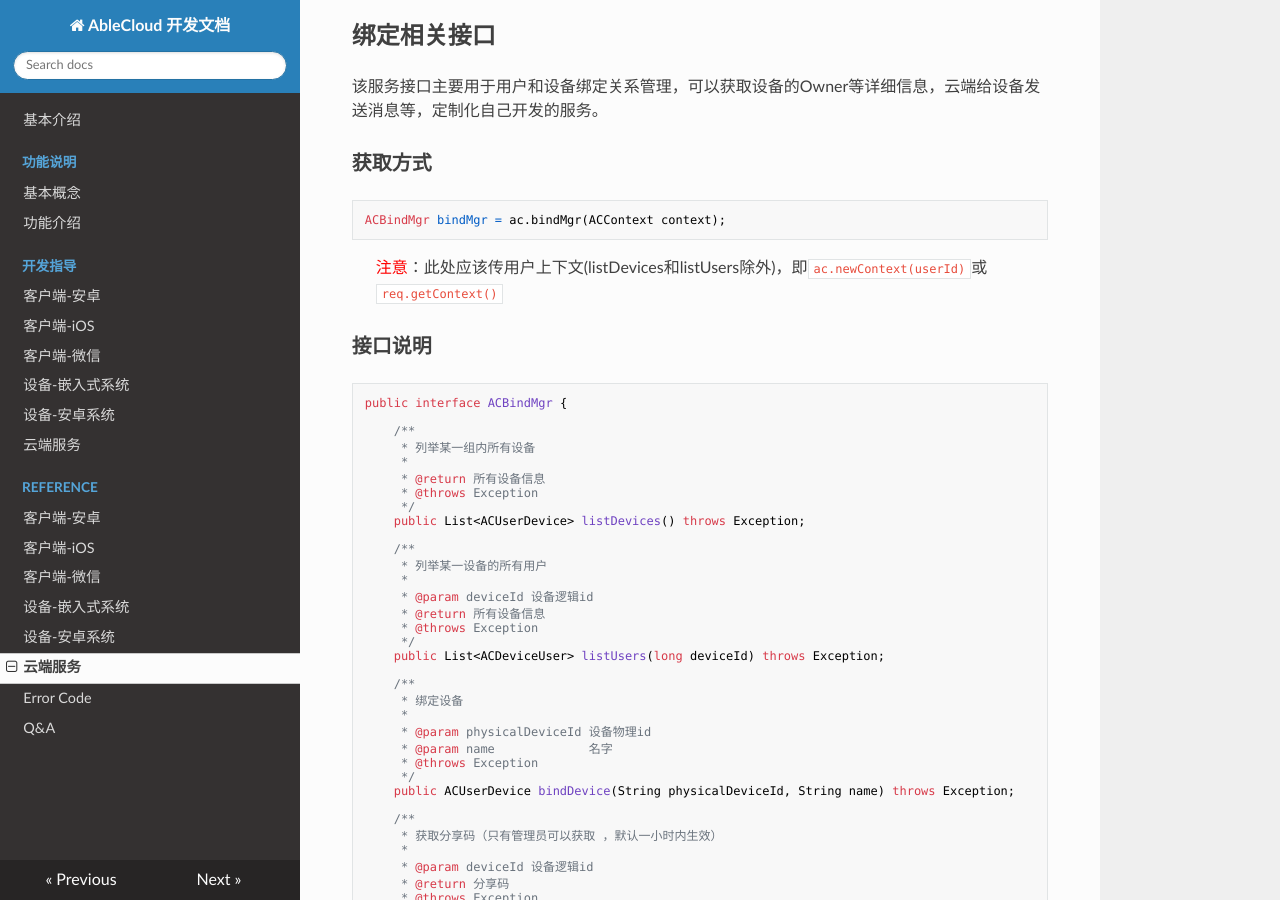
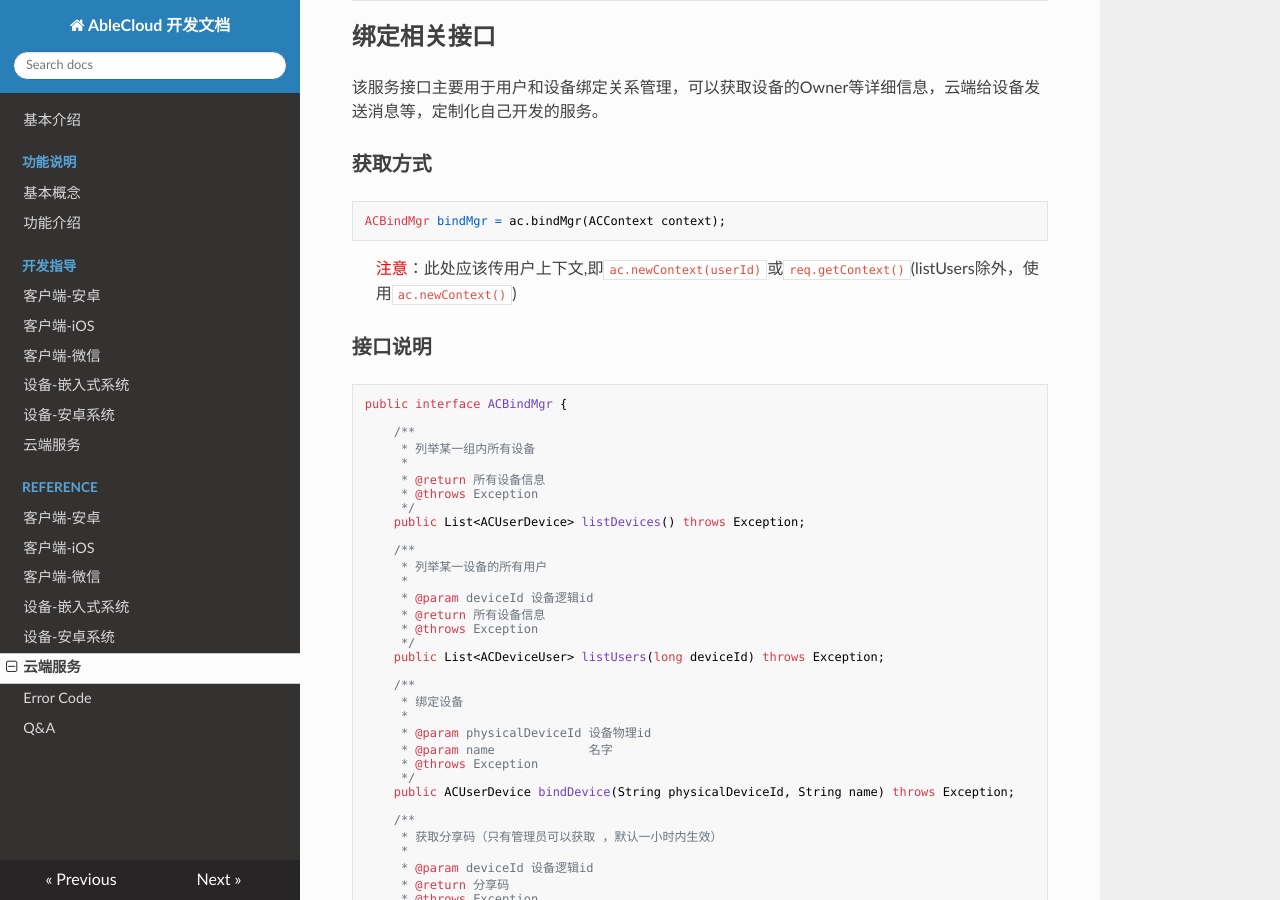
Before and after one commit to JessonW/rd_docs, an MkDocs documentation site: the page built from docs/reference/cloud.md, in a window 1280 px wide and 900 px high, scrolled down 14576 px. Built offline with MkDocs 1.6.1, drawn with Linux system fonts in a browser that asks for light colours; nearby versions of some CDN libraries; old or Windows-style settings are respelled for this version of MkDocs; some of the changed text lies outside the part shown.

Commit message:
update cloud

````diff
--- a/docs/reference/cloud.md
+++ b/docs/reference/cloud.md
@@ -90,8 +90,8 @@
 + **userId：**设备的终端（普通）用户id，比如用户在手机上通过app控制某一设备时，context中需要带上该用户的id，后台程序用于认证等之用。当用户通过云服务发起远程控制时，云服务程序透传用户的context。
 + **developerId：**开发者id。当某一服务开发好上线后，一方面接收APP或设备发来的消息，另一方面可能自主的执行例行巡检任务。当在巡检过程中自主的对后台服务发起请求时，context中并不会有userId等终端用户的信息，此时服务创建的context需要填充developerId的值。
 
-><font color="brown">**注：**上下文context有一个重要的特性是，在其生成后的所有交互中，都不能更改其已有字段的值，可以添加还没有赋值的字段。比如有终端用户发起的请求中带有userId，请求到达云服务端时，云服务可以往该context中设置developerId的值，但不能修改其它值。否则就失去了追踪每一次交互的意义了。
-开发者不应该直接用ACContext的构造函数构造上下文，而是使用AC框架的相关接口创建上下文对象，后面会有详细描述。</font>
+><font color="brown">**注：**</font>上下文context有一个重要的特性是，在其生成后的所有交互中，都不能更改其已有字段的值，可以添加还没有赋值的字段。比如有终端用户发起的请求中带有userId，请求到达云服务端时，云服务可以往该context中设置developerId的值，但不能修改其它值。否则就失去了追踪每一次交互的意义了。
+开发者不应该直接用ACContext的构造函数构造上下文，而是使用AC框架的相关接口创建上下文对象，后面会有详细描述。
 
 ###ACObject
 ACObject用于承载交互的具体数据，我们称之为payload（负载）。上文提到通过put存入ACObject的数据内部以json方式处理，因此ACObject中的某一value也可以是嵌套的ACObject，能满足大部分需求场景。
@@ -656,7 +656,7 @@
 ```java
 ACAccountMgr accountMgr = ac.accountMgr(ACContext context);
 ```
-><font color="red">注意</font>：此处传开发者或用户上下文都可以
+><font color="red">注意</font>：此处传开发者上下文,即`ac.newContext()`
 
 ###接口说明
 ```java
@@ -747,7 +747,7 @@
 ```java
 ACBindMgr bindMgr = ac.bindMgr(ACContext context);
 ```
-><font color="red">注意</font>：此处应该传用户上下文(listDevices和listUsers除外)，即`ac.newContext(userId)`或`req.getContext()`
+><font color="red">注意</font>：此处应该传用户上下文,即`ac.newContext(userId)`或`req.getContext()`(listUsers除外，使用`ac.newContext()`)
 
 ###接口说明
 ```java
@@ -965,6 +965,7 @@
 ```java
 ACStore store = ac.store(String className, ACContext contexte);
 ```
+><font color="red">注意</font>：此处传开发者上下文,即`ac.newContext()`
 ###存储模型
 ablecloud目前提供基于mysql的分布式存储服务，开发者需要预先设定数据集的结构，同时可以选择对数据进行分区或不分区。因此如何定位数据所在分区，需要提供分区key，ablecloud称其为entity group key（分区键）。当我们要查找一条存储在ablecloud中的数据时，需要提供其key值，通过key值定位到具体的数据，这种用于定位具体数据的key，ablecloud称其为primary key（主键）。
 >+ <font color="red">entity group key必须属于primary key的一部分，可以相同。</font>
@@ -1321,6 +1322,8 @@
 ```java
 ACNotificationMgr notificationMgr = ac.notificationMgr(ACContext context);
 ```
+><font color="red">注意</font>：此处传开发者上下文,即`ac.newContext()`
+
 ###接口说明
 ```java
 public interface ACNotificationMgr {
````
